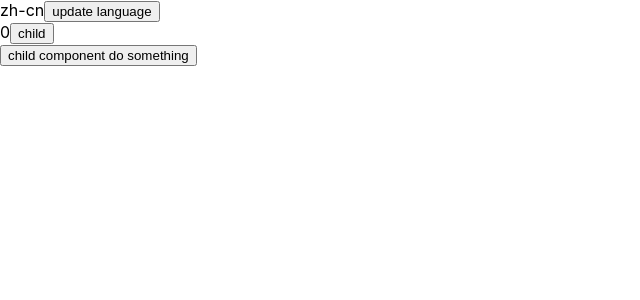
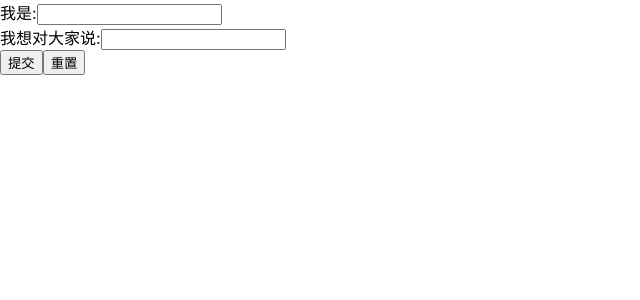
Before and after one commit to localSummer/react-hooks-train, a React app: page /#/form in a window 1280 px wide. Before the commit this address led to /#/hooks. Shown: the top 300 px of the page, without its empty margins (0-640 px from the left). Built offline with nearby package versions, Linux system fonts and the light colour scheme.

Commit message:
feat: Form 表单简单实现

```diff
--- a/src/routes/index.jsx
+++ b/src/routes/index.jsx
@@ -4,6 +4,8 @@ import loadable from '@loadable/component'
 
 const Todos = loadable(() => import(/* webpackChunkName: "Todos" */ '../views/Todos'))
 const Hooks = loadable(() => import(/* webpackChunkName: "Hooks" */ '../views/Hooks'))
+const Props = loadable(() => import(/* webpackChunkName: "Props" */ '../views/Props'))
+const Form = loadable(() => import(/* webpackChunkName: "Form" */ '../views/Form'))
 
 const Router = () => {
   return (
@@ -11,7 +13,9 @@ const Router = () => {
       <Switch>
         <Route exact path="/todo" component={Todos} />
         <Route exact path="/hooks" component={Hooks} />
-        <Redirect path="*" to="/hooks" />
+        <Route exact path="/props" component={Props} />
+        <Route exact path="/form" component={Form} />
+        <Redirect path="*" to="/form" />
       </Switch>
     </HashRouter>
   )
--- /dev/null
+++ b/src/views/Form/Form.js
@@ -0,0 +1,56 @@
+import React, { Component } from 'react'
+
+class Form extends Component {
+  static displayName = 'form'
+
+  state = {
+    formData: {},
+  }
+
+  submitForm = (callback) => {
+    callback({ ...this.state.formData })
+  }
+
+  resetForm = () => {
+    const { formData } = this.state
+    Object.keys(formData).forEach((item) => {
+      formData[item] = ''
+    })
+    this.setState({
+      formData,
+    })
+  }
+
+  setValue = (name, value) => {
+    console.log(name, value)
+    this.setState({
+      formData: {
+        ...this.state.formData,
+        [name]: value,
+      },
+    })
+  }
+
+  render() {
+    const { children } = this.props
+    const renderChildren = []
+    React.Children.forEach(children, (child) => {
+      if (child.type.displayName === 'formItem') {
+        const { name } = child.props
+        const Children = React.cloneElement(
+          child,
+          {
+            key: name,
+            value: this.state.formData[name] || '',
+            handleChange: this.setValue,
+          },
+          child.props.children
+        )
+        renderChildren.push(Children)
+      }
+    })
+    return renderChildren
+  }
+}
+
+export default Form
--- /dev/null
+++ b/src/views/Form/FormItem.jsx
@@ -0,0 +1,22 @@
+import React from 'react'
+
+const FormItem = (props) => {
+  const { children, name, label, value, handleChange } = props
+
+  const onChange = (value) => {
+    handleChange(name, value)
+  }
+
+  return (
+    <div className="form-item">
+      <span className="label">{label}:</span>
+      {React.isValidElement(children) && children.type.displayName === 'input'
+        ? React.cloneElement(children, { onChange, value })
+        : null}
+    </div>
+  )
+}
+
+FormItem.displayName = 'formItem'
+
+export default FormItem
--- /dev/null
+++ b/src/views/Form/Input.jsx
@@ -0,0 +1,15 @@
+import React from 'react'
+
+const Input = (props) => {
+  const { value, onChange } = props
+
+  const handleChange = (e) => {
+    onChange(e.target.value)
+  }
+
+  return <input value={value} onChange={handleChange} />
+}
+
+Input.displayName = 'input'
+
+export default Input
--- /dev/null
+++ b/src/views/Form/index.jsx
@@ -0,0 +1,44 @@
+import React, { useRef } from 'react'
+import Form from './Form'
+import FormItem from './FormItem'
+import Input from './Input'
+
+const FormContainer = () => {
+  const form = useRef(null)
+
+  const submit = () => {
+    form.current.submitForm((formValue) => {
+      console.log(formValue)
+    })
+  }
+
+  const reset = () => {
+    /* 表单重置 */
+    form.current.resetForm()
+  }
+
+  return (
+    <div className="box">
+      <Form ref={form}>
+        <FormItem name="name" label="我是">
+          <Input />
+        </FormItem>
+        <FormItem name="mes" label="我想对大家说">
+          <Input />
+        </FormItem>
+        <input placeholder="不需要的input" />
+        <Input />
+      </Form>
+      <div className="btns">
+        <button className="searchbtn" onClick={submit}>
+          提交
+        </button>
+        <button className="concellbtn" onClick={reset}>
+          重置
+        </button>
+      </div>
+    </div>
+  )
+}
+
+export default FormContainer
--- /dev/null
+++ b/src/views/Props/index.jsx
@@ -0,0 +1,35 @@
+import React from 'react'
+
+const Container = (props) => {
+  const ContainerProps = {
+    name: 'alien',
+    mes: 'let us learn react',
+  }
+  /** React.Children.map 会自动过滤掉非 ReactElement 类型的子元素 */
+  return props.children.map((item, index) => {
+    if (React.isValidElement(item)) {
+      return React.cloneElement(item, { ...ContainerProps, key: index }, item.props.children)
+    } else if (typeof item === 'function') {
+      return item(ContainerProps)
+    } else return null
+  })
+}
+
+const Children = (props) => (
+  <div>
+    <div>hello, my name is {props.name} </div>
+    <div> {props.mes} </div>
+  </div>
+)
+
+/** props 混合注入 */
+const Props = () => {
+  return (
+    <Container>
+      <Children test="child-one" />
+      {(ContainerProps) => <Children {...ContainerProps} name="haha" />}
+    </Container>
+  )
+}
+
+export default Props
```
